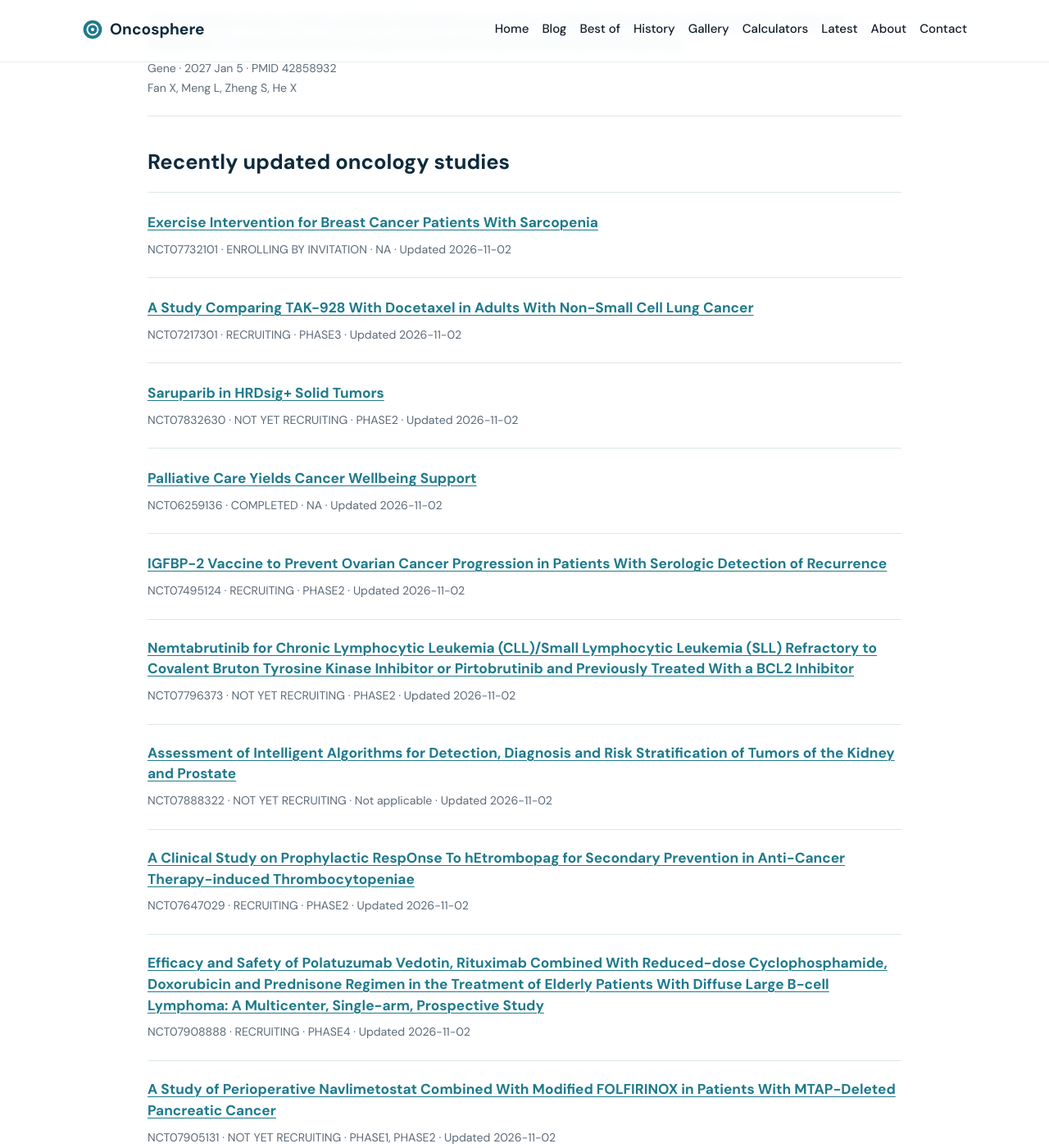
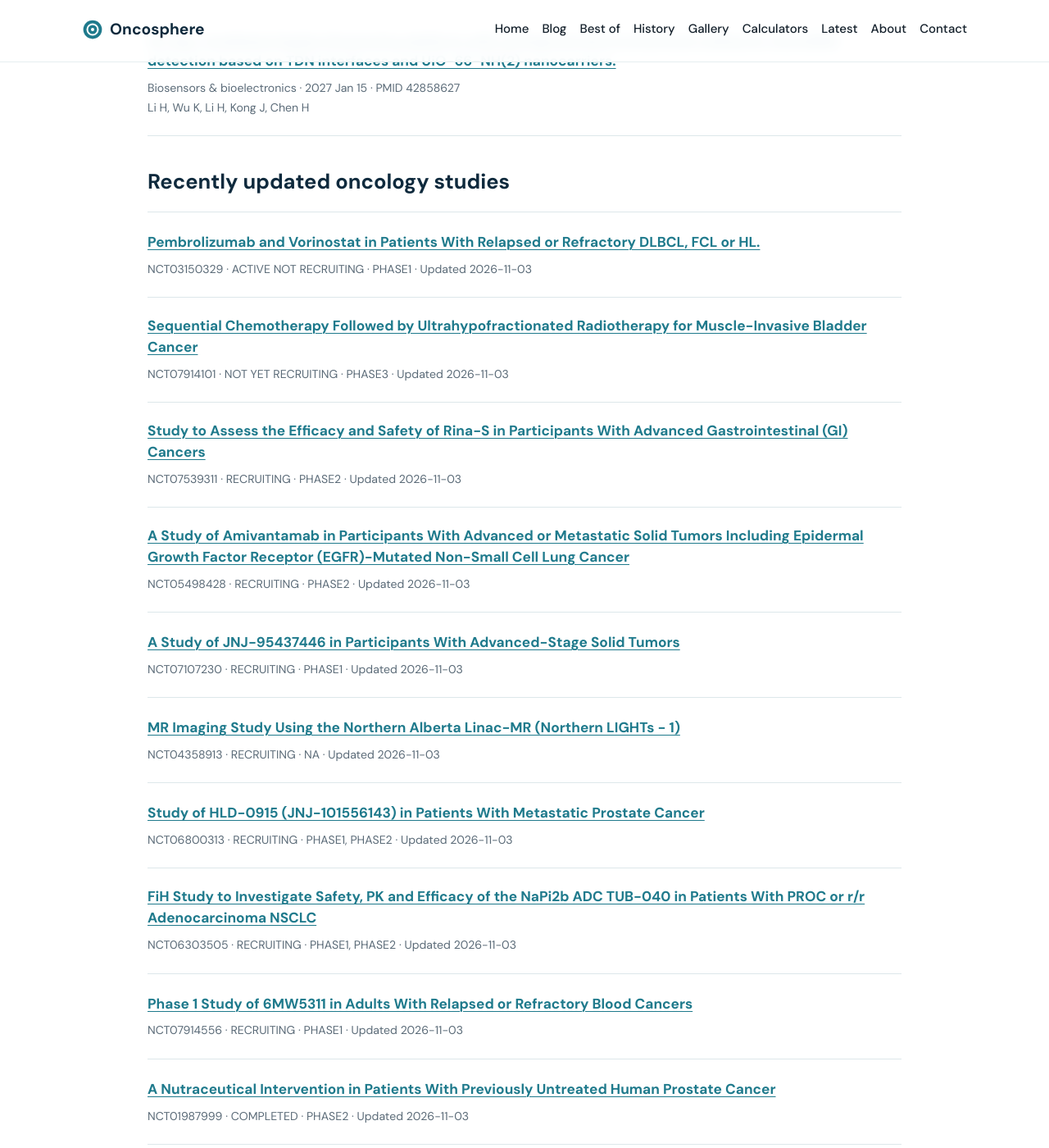
Before and after one commit to senthilstar/Oncosphere, a Jekyll site: the page built from latest.md, in a window 1280 px wide and 1400 px high, scrolled down 2414 px. Shown: the whole window at 82% size. Built offline with Jekyll 4.4.1, drawn with Linux system fonts in a browser that asks for light colours; some of the changed text lies outside the part shown.

Commit message:
Refresh oncology research feeds

```diff
--- a/_data/latest_pubmed.json
+++ b/_data/latest_pubmed.json
@@ -29,6 +29,41 @@
       "Shi L"
     ],
     "url": "https://pubmed.ncbi.nlm.nih.gov/42898639/"
+  },
+  {
+    "pmid": "42874359",
+    "title": "An aggregation-induced emission fluorescent microsphere-based intelligent lateral flow immunosensor for rapid and quantitative detection of prostate-specific antigen.",
+    "journal": "Talanta",
+    "pubdate": "2027 Mar 1",
+    "authors": [
+      "Wu Y",
+      "Wang Y",
+      "Huang X",
+      "Chen G",
+      "Gu Y",
+      "Wang X",
+      "Liu Q"
+    ],
+    "url": "https://pubmed.ncbi.nlm.nih.gov/42874359/"
+  },
+  {
+    "pmid": "42868808",
+    "title": "Multifunctional nanoflower-assisted catalytic hairpin assembly enables extracellular vesicles derived-microRNAs profiling for colorectal cancer diagnosis.",
+    "journal": "Talanta",
+    "pubdate": "2027 Mar 1",
+    "authors": [
+      "Zhang X",
+      "Pan J",
+      "Lin Y",
+      "Lin Z",
+      "Zhu Y",
+      "Yang C",
+      "Zhang Y",
+      "Yan L",
+      "Li Z",
+      "Yan X"
+    ],
+    "url": "https://pubmed.ncbi.nlm.nih.gov/42868808/"
   },
   {
     "pmid": "42860120",
@@ -64,6 +99,80 @@
       "Guan G"
     ],
     "url": "https://pubmed.ncbi.nlm.nih.gov/42960010/"
+  },
+  {
+    "pmid": "42945694",
+    "title": "Photoresponsive Silicon Phthalocyanine with Intracellular Self-Regulated Aggregation Drives ER-Lysosome-Lipid Droplets Redistribution for Enhanced Photodynamic Therapy.",
+    "journal": "Biomaterials advances",
+    "pubdate": "2027 Feb",
+    "authors": [
+      "Wu X",
+      "Xu Y",
+      "Ye Q",
+      "You C",
+      "Xu J",
+      "Wang Z",
+      "Huang L",
+      "Chen K",
+      "Dong B",
+      "Peng Y"
+    ],
+    "url": "https://pubmed.ncbi.nlm.nih.gov/42945694/"
+  },
+  {
+    "pmid": "42913156",
+    "title": "Stiffness and viscoelasticity of adipose tissue decellularized extracellular matrix hydrogels influence proliferation, growth pattern, migration and invasion of breast cancer cells.",
+    "journal": "Biomaterials advances",
+    "pubdate": "2027 Feb",
+    "authors": [
+      "Salvador Moreno N",
+      "Fernandez MM",
+      "Azkargorta M",
+      "Madarieta I",
+      "Aguirresarobe R",
+      "Elortza F",
+      "Olalde B",
+      "Cipitria A"
+    ],
+    "url": "https://pubmed.ncbi.nlm.nih.gov/42913156/"
+  },
+  {
+    "pmid": "42896432",
+    "title": "PEGylated fucoxanthin liposomes remodel G(0)/G(1) cell cycle homeostasis and suppress gallbladder cancer progression via modulation of NR2F1-mediated signaling networks.",
+    "journal": "Biomaterials advances",
+    "pubdate": "2027 Feb",
+    "authors": [
+      "Cao JF",
+      "Hang K",
+      "Zhang X",
+      "Xia Q",
+      "Xia Z",
+      "Liao D",
+      "Rong C",
+      "Li K"
+    ],
+    "url": "https://pubmed.ncbi.nlm.nih.gov/42896432/"
+  },
+  {
+    "pmid": "42881042",
+    "title": "Corrigendum to \"Transdermal delivery of brucine-encapsulated liposomes significantly enhances anti-tumor outcomes in treating triple-negative breast cancer\" [Biomater. Adv. 153 (2023) 213566].",
+    "journal": "Biomaterials advances",
+    "pubdate": "2027 Feb",
+    "authors": [
+      "Wu M",
+      "Hu Y",
+      "Xu M",
+      "Fu L",
+      "Li C",
+      "Wu J",
+      "Sun X",
+      "Wang W",
+      "Wang S",
+      "Wang T",
+      "Ding W",
+      "Li P"
+    ],
+    "url": "https://pubmed.ncbi.nlm.nih.gov/42881042/"
   },
   {
     "pmid": "42906309",
@@ -155,85 +264,5 @@
       "Chen H"
     ],
     "url": "https://pubmed.ncbi.nlm.nih.gov/42858627/"
-  },
-  {
-    "pmid": "42858625",
-    "title": "Rationally optimized split crRNA-based CRISPR/Cas12a platform for amplification-free miRNA detection.",
-    "journal": "Biosensors & bioelectronics",
-    "pubdate": "2027 Jan 15",
-    "authors": [
-      "Cha S",
-      "Zhang P",
-      "Hou J",
-      "Wang L",
-      "Yang Q",
-      "Liu X",
-      "Yu G",
-      "Zhang L"
-    ],
-    "url": "https://pubmed.ncbi.nlm.nih.gov/42858625/"
-  },
-  {
-    "pmid": "42854434",
-    "title": "Temperature-responsive PDDNFs@QDs integrating simplified isolation for efficient tumor-derived small extracellular vesicles analysis enables breast cancer diagnosis and subtyping.",
-    "journal": "Biosensors & bioelectronics",
-    "pubdate": "2027 Jan 15",
-    "authors": [
-      "Meng X",
-      "Zhang Z",
-      "Jiang P",
-      "Qiu B",
-      "Chen J",
-      "Chen P"
-    ],
-    "url": "https://pubmed.ncbi.nlm.nih.gov/42854434/"
-  },
-  {
-    "pmid": "42843104",
-    "title": "Ligation-assisted DNA strand displacements and CRISPR/Cas14 cleavage for ultrasensitive detection of PIWI-interacting RNA.",
-    "journal": "Biosensors & bioelectronics",
-    "pubdate": "2027 Jan 15",
-    "authors": [
-      "Li X",
-      "Guo Z",
-      "Ye W",
-      "Chai H",
-      "Miao P"
-    ],
-    "url": "https://pubmed.ncbi.nlm.nih.gov/42843104/"
-  },
-  {
-    "pmid": "42869113",
-    "title": "Single-gRNA CRISPR/eCas9-mediated simultaneous targeting of cIAP1 and cIAP2 in colorectal cancer cells: RNA-seq reveals distinct transcriptomic and apoptotic responses.",
-    "journal": "Gene",
-    "pubdate": "2027 Jan 5",
-    "authors": [
-      "Batır MB"
-    ],
-    "url": "https://pubmed.ncbi.nlm.nih.gov/42869113/"
-  },
-  {
-    "pmid": "42863532",
-    "title": "The epigenetic landscape of hepatocellular carcinoma: from molecular mechanisms to early detection biomarkers and precision therapy.",
-    "journal": "Gene",
-    "pubdate": "2027 Jan 5",
-    "authors": [
-      "Dubey S",
-      "Gupta H"
-    ],
-    "url": "https://pubmed.ncbi.nlm.nih.gov/42863532/"
-  },
-  {
-    "pmid": "42858932",
-    "title": "Transcription factor CTCF activates KIAA1199 expression to inhibit ferroptosis and promote malignant behaviors in colorectal cancer based on bioinformatics and machine learning.",
-    "journal": "Gene",
-    "pubdate": "2027 Jan 5",
-    "authors": [
-      "Fan X",
-      "Meng L",
-      "Zheng S",
-      "He X"
-    ],
-    "url": "https://pubmed.ncbi.nlm.nih.gov/42858932/"
   }
 ]
--- a/_data/latest_trials.json
+++ b/_data/latest_trials.json
@@ -1,82 +1,82 @@
 [
   {
-    "nct": "NCT07732101",
-    "title": "Exercise Intervention for Breast Cancer Patients With Sarcopenia",
-    "status": "ENROLLING_BY_INVITATION",
-    "phase": "NA",
-    "updated": "2026-11-02",
-    "url": "https://clinicaltrials.gov/study/NCT07732101"
+    "nct": "NCT03150329",
+    "title": "Pembrolizumab and Vorinostat in Patients With Relapsed or Refractory DLBCL, FCL or HL.",
+    "status": "ACTIVE_NOT_RECRUITING",
+    "phase": "PHASE1",
+    "updated": "2026-11-03",
+    "url": "https://clinicaltrials.gov/study/NCT03150329"
   },
   {
-    "nct": "NCT07217301",
-    "title": "A Study Comparing TAK-928 With Docetaxel in Adults With Non-Small Cell Lung Cancer",
-    "status": "RECRUITING",
+    "nct": "NCT07914101",
+    "title": "Sequential Chemotherapy Followed by Ultrahypofractionated Radiotherapy for Muscle-Invasive Bladder Cancer",
+    "status": "NOT_YET_RECRUITING",
     "phase": "PHASE3",
-    "updated": "2026-11-02",
-    "url": "https://clinicaltrials.gov/study/NCT07217301"
+    "updated": "2026-11-03",
+    "url": "https://clinicaltrials.gov/study/NCT07914101"
   },
   {
-    "nct": "NCT07832630",
-    "title": "Saruparib in HRDsig+ Solid Tumors",
-    "status": "NOT_YET_RECRUITING",
+    "nct": "NCT07539311",
+    "title": "Study to Assess the Efficacy and Safety of Rina-S in Participants With Advanced Gastrointestinal (GI) Cancers",
+    "status": "RECRUITING",
     "phase": "PHASE2",
-    "updated": "2026-11-02",
-    "url": "https://clinicaltrials.gov/study/NCT07832630"
+    "updated": "2026-11-03",
+    "url": "https://clinicaltrials.gov/study/NCT07539311"
   },
   {
-    "nct": "NCT06259136",
-    "title": "Palliative Care Yields Cancer Wellbeing Support",
-    "status": "COMPLETED",
-    "phase": "NA",
-    "updated": "2026-11-02",
-    "url": "https://clinicaltrials.gov/study/NCT06259136"
+    "nct": "NCT05498428",
+    "title": "A Study of Amivantamab in Participants With Advanced or Metastatic Solid Tumors Including Epidermal Growth Factor Receptor (EGFR)-Mutated Non-Small Cell Lung Cancer",
+    "status": "RECRUITING",
+    "phase": "PHASE2",
+    "updated": "2026-11-03",
+    "url": "https://clinicaltrials.gov/study/NCT05498428"
   },
   {
-    "nct": "NCT07495124",
-    "title": "IGFBP-2 Vaccine to Prevent Ovarian Cancer Progression in Patients With Serologic Detection of Recurrence",
+    "nct": "NCT07107230",
+    "title": "A Study of JNJ-95437446 in Participants With Advanced-Stage Solid Tumors",
     "status": "RECRUITING",
-    "phase": "PHASE2",
-    "updated": "2026-11-02",
-    "url": "https://clinicaltrials.gov/study/NCT07495124"
+    "phase": "PHASE1",
+    "updated": "2026-11-03",
+    "url": "https://clinicaltrials.gov/study/NCT07107230"
   },
   {
-    "nct": "NCT07796373",
-    "title": "Nemtabrutinib for Chronic Lymphocytic Leukemia (CLL)/Small Lymphocytic Leukemia (SLL) Refractory to Covalent Bruton Tyrosine Kinase Inhibitor or Pirtobrutinib and Previously Treated With a BCL2 Inhibitor",
-    "status": "NOT_YET_RECRUITING",
-    "phase": "PHASE2",
-    "updated": "2026-11-02",
-    "url": "https://clinicaltrials.gov/study/NCT07796373"
+    "nct": "NCT04358913",
+    "title": "MR Imaging Study Using the Northern Alberta Linac-MR (Northern LIGHTs - 1)",
+    "status": "RECRUITING",
+    "phase": "NA",
+    "updated": "2026-11-03",
+    "url": "https://clinicaltrials.gov/study/NCT04358913"
   },
   {
-    "nct": "NCT07888322",
-    "title": "Assessment of Intelligent Algorithms for Detection, Diagnosis and Risk Stratification of Tumors of the Kidney and Prostate",
-    "status": "NOT_YET_RECRUITING",
-    "phase": "Not applicable",
-    "updated": "2026-11-02",
-    "url": "https://clinicaltrials.gov/study/NCT07888322"
+    "nct": "NCT06800313",
+    "title": "Study of HLD-0915 (JNJ-101556143) in Patients With Metastatic Prostate Cancer",
+    "status": "RECRUITING",
+    "phase": "PHASE1, PHASE2",
+    "updated": "2026-11-03",
+    "url": "https://clinicaltrials.gov/study/NCT06800313"
   },
   {
-    "nct": "NCT07647029",
-    "title": "A Clinical Study on Prophylactic RespOnse To hEtrombopag for Secondary Prevention in Anti-Cancer Therapy-induced Thrombocytopeniae",
+    "nct": "NCT06303505",
+    "title": "FiH Study to Investigate Safety, PK and Efficacy of the NaPi2b ADC TUB-040 in Patients With PROC or r/r Adenocarcinoma NSCLC",
     "status": "RECRUITING",
-    "phase": "PHASE2",
-    "updated": "2026-11-02",
-    "url": "https://clinicaltrials.gov/study/NCT07647029"
+    "phase": "PHASE1, PHASE2",
+    "updated": "2026-11-03",
+    "url": "https://clinicaltrials.gov/study/NCT06303505"
   },
   {
-    "nct": "NCT07908888",
-    "title": "Efficacy and Safety of Polatuzumab Vedotin, Rituximab Combined With Reduced-dose Cyclophosphamide, Doxorubicin and Prednisone Regimen in the Treatment of Elderly Patients With Diffuse Large B-cell Lymphoma: A Multicenter, Single-arm, Prospective Study",
+    "nct": "NCT07914556",
+    "title": "Phase 1 Study of 6MW5311 in Adults With Relapsed or Refractory Blood Cancers",
     "status": "RECRUITING",
-    "phase": "PHASE4",
-    "updated": "2026-11-02",
-    "url": "https://clinicaltrials.gov/study/NCT07908888"
+    "phase": "PHASE1",
+    "updated": "2026-11-03",
+    "url": "https://clinicaltrials.gov/study/NCT07914556"
   },
   {
-    "nct": "NCT07905131",
-    "title": "A Study of Perioperative Navlimetostat Combined With Modified FOLFIRINOX in Patients With MTAP-Deleted Pancreatic Cancer",
-    "status": "NOT_YET_RECRUITING",
-    "phase": "PHASE1, PHASE2",
-    "updated": "2026-11-02",
-    "url": "https://clinicaltrials.gov/study/NCT07905131"
+    "nct": "NCT01987999",
+    "title": "A Nutraceutical Intervention in Patients With Previously Untreated Human Prostate Cancer",
+    "status": "COMPLETED",
+    "phase": "PHASE2",
+    "updated": "2026-11-03",
+    "url": "https://clinicaltrials.gov/study/NCT01987999"
   }
 ]
```
